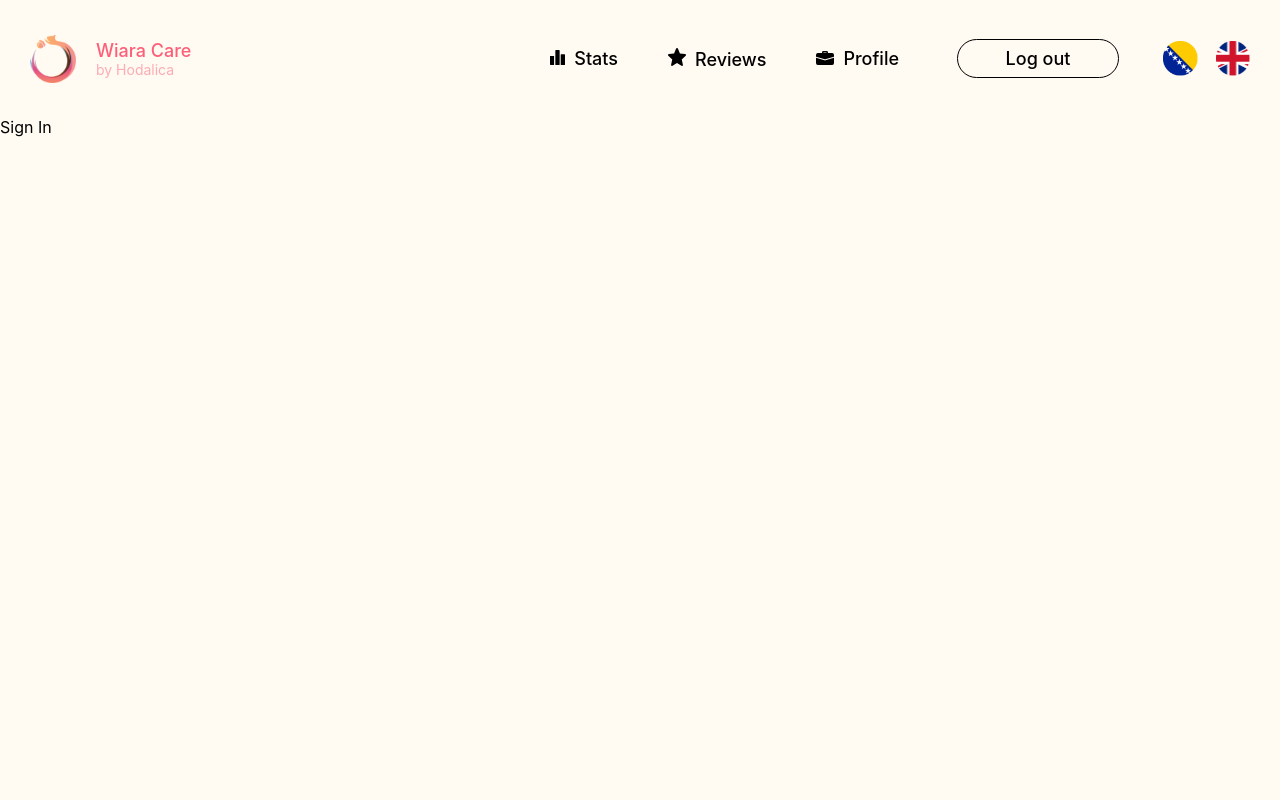
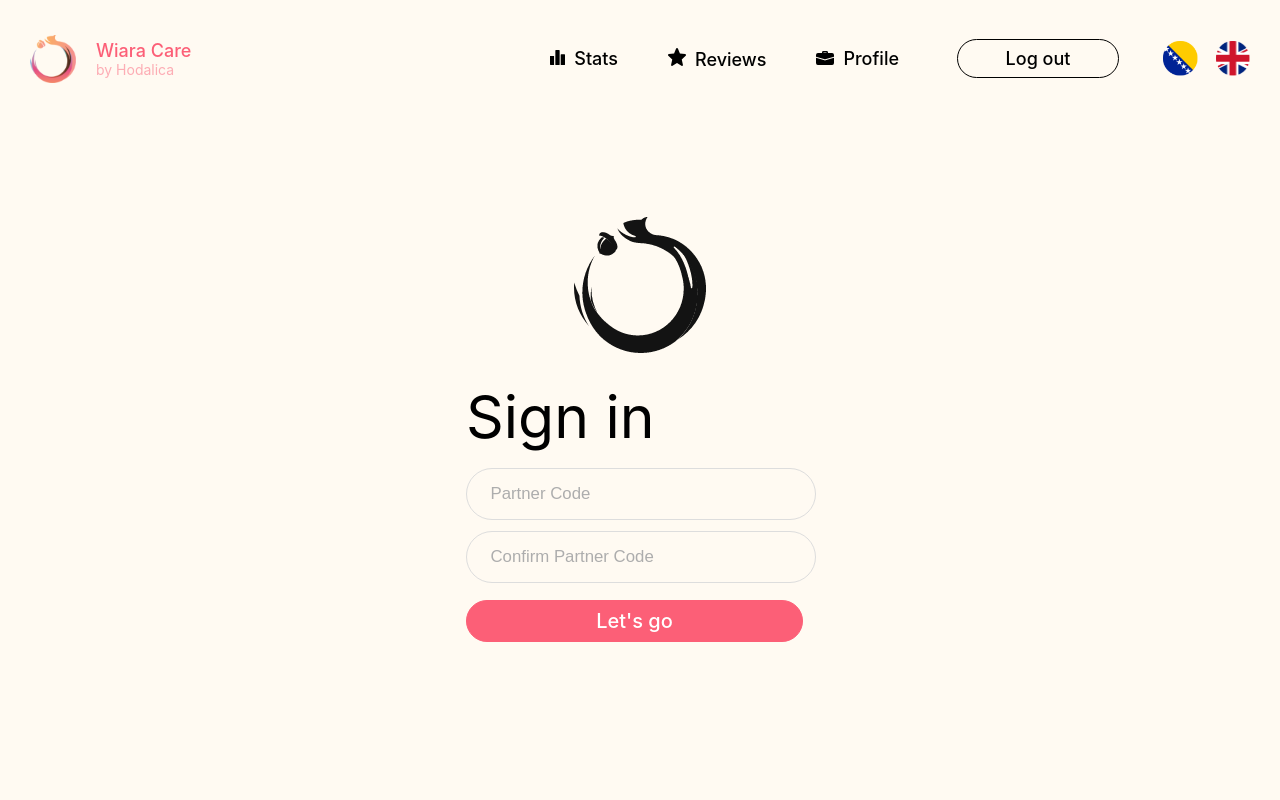
Before and after one commit to unios-team/hodalica, a React (Create React App) app: page /signin in a window 1280 px wide. Shown: the top 800 px of the page. Built offline with nearby package versions, Linux system fonts and the light colour scheme.

Commit message:
feat: complete signin page

```diff
--- a/src/App.tsx
+++ b/src/App.tsx
@@ -34,5 +34,5 @@ export default App;
 
 const MainContainer = styled.div`
   padding-top: 117px;
-  height: 2000px;
+  min-height: calc(100vh - 120px - 303px);
 `;
--- a/src/components/custom/Button/StyledButton.tsx
+++ b/src/components/custom/Button/StyledButton.tsx
@@ -9,7 +9,7 @@ export const ButtonDiv = styled.div<btnProps>`
     ${({ c }) =>
       c === "1"
         ? "background-color: #000 !important; color: white !important;  !important;box-shadow: 0 10px 20px #00000030;"
-        : `box-shadow: 0 10px 35px ${c}80;`}
+        : `box-shadow: 0 10px 35px ${c}30;`}
   }
   display: flex;
   gap: 20px;
--- /dev/null
+++ b/src/components/custom/FormInput/FormInput.tsx
@@ -0,0 +1,60 @@
+import React from "react";
+import { Input, InputDiv, TextArea } from "./StyledInput";
+
+type InputProps = {
+  name: string;
+  type: string;
+  placeholder: string;
+  value: string;
+  onChange: any;
+  required?: boolean;
+};
+
+type textareaProps = {
+  name: string;
+  placeholder: string;
+  value: string;
+  onChange: any;
+  required?: boolean;
+};
+
+const FormInput = ({
+  name,
+  type,
+  placeholder,
+  value,
+  onChange,
+}: InputProps) => {
+  return (
+    <InputDiv>
+      <Input
+        type={type}
+        onChange={onChange}
+        name={name}
+        value={value}
+        placeholder={placeholder}
+      />
+    </InputDiv>
+  );
+};
+
+export default FormInput;
+
+export const FormText = ({
+  name,
+  placeholder,
+  value,
+  onChange,
+  required,
+}: textareaProps) => {
+  return (
+    <InputDiv>
+      <TextArea
+        onChange={onChange}
+        name={name}
+        placeholder={placeholder}
+        value={value}
+      />
+    </InputDiv>
+  );
+};
--- /dev/null
+++ b/src/components/custom/FormInput/StyledInput.tsx
@@ -0,0 +1,39 @@
+import styled from "styled-components";
+
+export const InputDiv = styled.div`
+  width: 100%;
+`;
+
+export const Input = styled.input`
+  background-color: transparent;
+  width: calc(100% - 23.5px * 2);
+  border-radius: 31.75px;
+  padding: 15px 23.5px;
+  font-size: 16.8px;
+  border: 0.95px solid #ddd;
+  outline: none;
+  color: #adadad;
+  font-family: Arial, Helvetica Neue, Helvetica, sans-serif;
+  ::placeholder {
+    color: #adadad;
+    font-family: Arial, Helvetica Neue, Helvetica, sans-serif;
+  }
+`;
+
+export const TextArea = styled.textarea`
+  width: calc(100% - 23.5px * 2) !important;
+  min-height: 185.91px;
+  border-radius: 31.75px;
+  padding: 15px 23.5px;
+  font-size: 16.8px;
+  border: 0.95px solid #ddd;
+  margin-bottom: 11px;
+  outline: none;
+  resize: vertical;
+  color: #adadad;
+  font-family: Arial, Helvetica Neue, Helvetica, sans-serif;
+  ::placeholder {
+    color: #adadad;
+    font-family: Arial, Helvetica Neue, Helvetica, sans-serif;
+  }
+`;
--- /dev/null
+++ b/src/components/signin/SignInForm.tsx
@@ -0,0 +1,53 @@
+import Button from "components/custom/Button/Button";
+import FormInput from "components/custom/FormInput/FormInput";
+import React, { useState } from "react";
+import { useTranslation } from "react-i18next";
+import {
+  SignInButton,
+  SignInFormDiv,
+  SignInFormGroup,
+  SignInTitle,
+} from "./StyledSignIn";
+
+const SignInForm = () => {
+  const { t } = useTranslation();
+  const [partnerCode, setPartnerCode] = useState("");
+  const [confirmCode, setConfirmCode] = useState("");
+
+  return (
+    <SignInFormDiv>
+      <SignInTitle>{t("signin.title")}</SignInTitle>
+      <SignInFormGroup>
+        <FormInput
+          type="text"
+          onChange={(e: any) => {
+            setPartnerCode(e.target.value);
+          }}
+          name="partnerCode"
+          value={partnerCode}
+          placeholder={t("signin.partner_code")}
+        />
+        <FormInput
+          type="text"
+          onChange={(e: any) => {
+            setConfirmCode(e.target.value);
+          }}
+          name="confirmCode"
+          value={confirmCode}
+          placeholder={t("signin.confirm_partner_code")}
+        />
+      </SignInFormGroup>
+      <SignInButton>
+        <Button
+          value={t("buttons.lets_go")}
+          onClick={() => {}}
+          color="#FC5F77"
+          borderLine="#FC5F77"
+          font="#ffffff"
+        />
+      </SignInButton>
+    </SignInFormDiv>
+  );
+};
+
+export default SignInForm;
--- /dev/null
+++ b/src/components/signin/StyledSignIn.tsx
@@ -0,0 +1,31 @@
+import styled from "styled-components";
+
+export const SignInDiv = styled.div`
+  width: 348px;
+  margin: 100px auto 200px auto;
+  display: flex;
+  flex-direction: column;
+`;
+
+export const LogoImg = styled.img`
+  align-self: center;
+  width: 132px;
+`;
+
+export const SignInFormDiv = styled.div``;
+
+export const SignInTitle = styled.div`
+  font-size: 58.9px;
+  margin: 28px 0 16px 0;
+`;
+
+export const SignInFormGroup = styled.div`
+  display: grid;
+  grid-template-rows: 1fr 1fr;
+  grid-gap: 11px;
+`;
+
+export const SignInButton = styled.div`
+  margin-top: 17px;
+  font-size: 20px;
+`;
--- a/src/data/en.json
+++ b/src/data/en.json
@@ -13,7 +13,8 @@
     "profile": "Profile"
   },
   "buttons": {
-    "logout": "Log out"
+    "logout": "Log out",
+    "lets_go": "Let's go"
   },
   "footer": {
     "about_desc": "Hodalica is the first and only mobile app in the region that allows users to get amazing discounts on the spot!",
@@ -36,5 +37,10 @@
       "phone": "063 124 124",
       "instagram": "hodalica"
     }
+  },
+  "signin": {
+    "title": "Sign in",
+    "partner_code": "Partner Code",
+    "confirm_partner_code": "Confirm Partner Code"
   }
 }
--- a/src/layouts/header/StyledHeader.tsx
+++ b/src/layouts/header/StyledHeader.tsx
@@ -7,7 +7,7 @@ export const HeaderDiv = styled.div`
   display: flex;
   height: 117px;
   z-index: 1;
-  background-color: white;
+  background-color: #fffaf2;
   align-items: center;
   padding: 0 30px;
   justify-content: space-between;
--- a/src/views/SignInPage.tsx
+++ b/src/views/SignInPage.tsx
@@ -1,7 +1,16 @@
+import { LogoImg, SignInDiv } from "components/signin/StyledSignIn";
 import React from "react";
 
+import logoImg from "assets/icons/logo.png";
+import SignInForm from "components/signin/SignInForm";
+
 const SignInPage: React.FC = () => {
-  return <div>Sign In</div>;
+  return (
+    <SignInDiv>
+      <LogoImg src={logoImg} alt="logo Image" />
+      <SignInForm />
+    </SignInDiv>
+  );
 };
 
 export default SignInPage;
```
